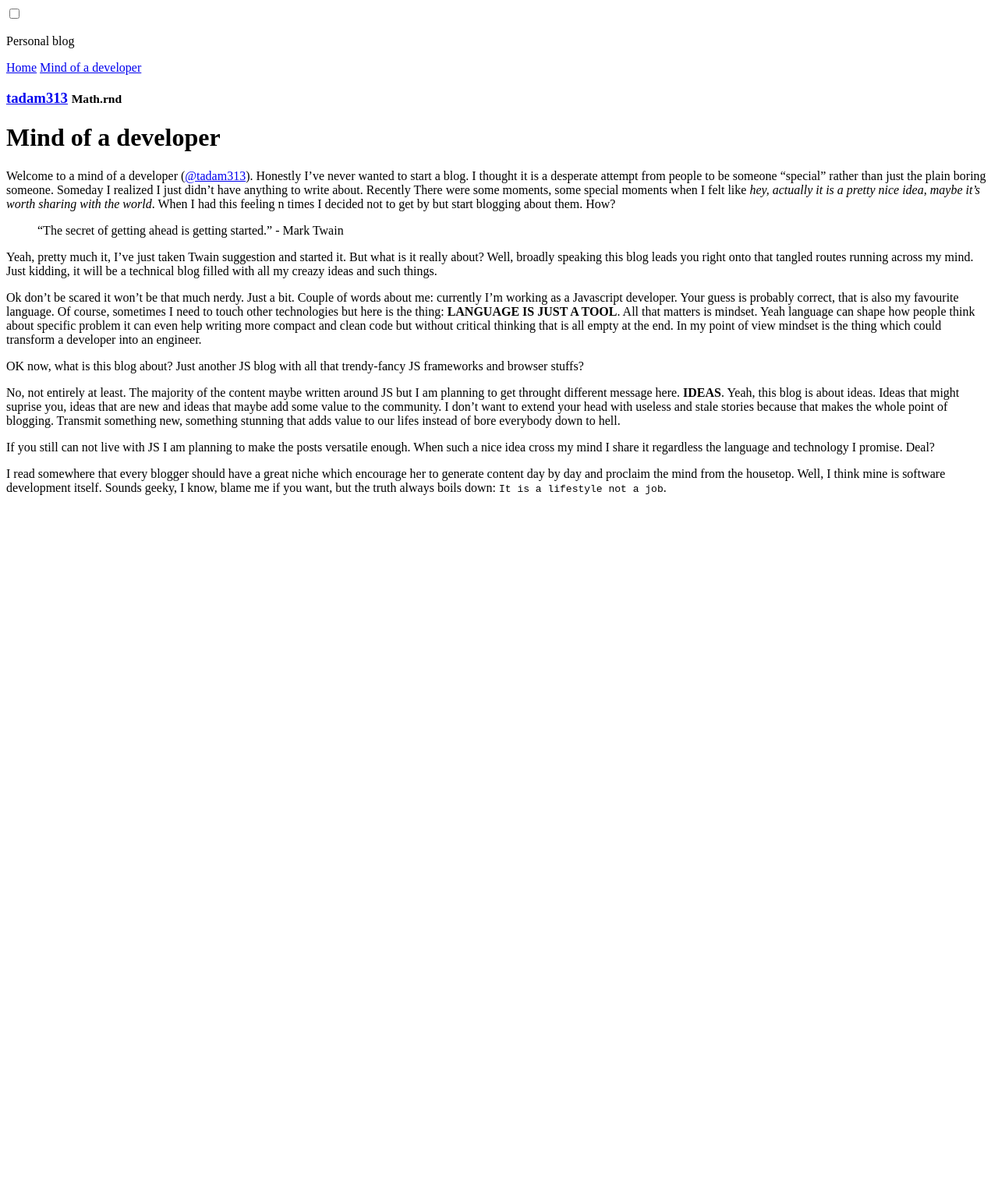
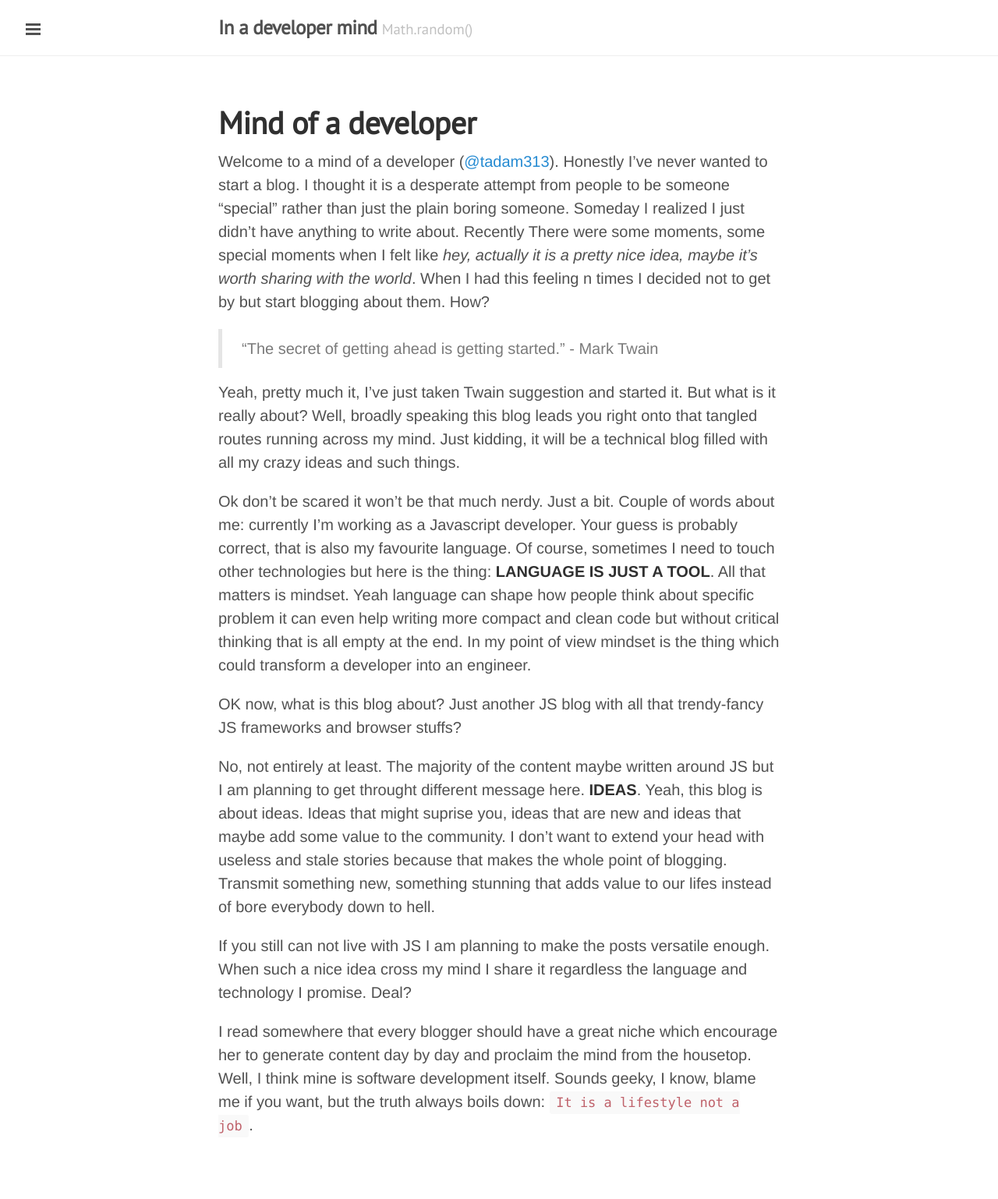
Before and after one commit to tadam313/blog, a Jekyll site: the page built from src/about.md, in a window 1280 px wide. Shown: the whole page at 78% size. Built offline with Jekyll 4.4.1, drawn with Linux system fonts in a browser that asks for light colours; Markdown is read by kramdown in place of the engine named in the settings; before the commit the page ends 900 px from its top, so only the background shows below that.

```diff
--- a/_config.yml
+++ b/_config.yml
@@ -1,19 +1,23 @@
 # Title, decription, tagline and URL for your site
 # Can be used in your theme by calling 'site.title' and so on
-title: tadam313
+title: In a developer mind
 description: Personal blog
-tagline: Math.rnd
+tagline: Math.random()
 
 # Used so Jekyll outputs the site correctly so Gulp can do what it wants
 source: src
 destination: site
 
+sass:
+  sass_dir: assets/stylesheets/scss
+  style: compressed
+
 # Same as the title etc for your site but can instead be
 # called by using 'site.author.name' and so on
 author:
-  name: Adam
+  name: tadam313
   email: adam.pelle.peter@gmail.com
-  bio: Enthusiastic and eager developer
+  bio: Enthusiastic and eager developer and musician
   twitter: 'https://twitter.com/tadam313'
   facebook: 'http://facebook.com/tadam313'
 
--- a/src/_includes/head.html
+++ b/src/_includes/head.html
@@ -13,15 +13,9 @@
     {% endif %}
   </title>
 
-  <!-- CSS -->
-  <!-- build:css /assets/stylesheets/main.min.css -->
-  <link rel="stylesheet" href="/assets/stylesheets/main.css">
-  <!-- endbuild -->
+
+  <link rel="stylesheet" href="/assets/stylesheets/{{ 'main' if page.id.nil? || page.id.empty? else page.id }}.css">
   <link rel="stylesheet" href="http://fonts.googleapis.com/css?family=PT+Serif:400,400italic,700|PT+Sans:400">
-
-  <!-- JS -->
-  <!-- build:js /assets/javascript/all.min.js -->
-  <!-- endbuild -->
 
   <!-- Icons -->
   <link rel="apple-touch-icon-precomposed" sizes="144x144" href="/assets/images/touch/apple-touch-icon-144-precomposed.png">
--- a/src/about.md
+++ b/src/about.md
@@ -1,14 +1,14 @@
 ---
+id: about
 layout: page
-id: about
 title: Mind of a developer
 ---
 
-Welcome to a mind of a developer ([@tadam313](http://twitter.com/tadam313 target="_blank")). Honestly I've never wanted to start a blog. I thought it is a desperate attempt from people to be someone "special" rather than just the plain boring someone. Someday I realized I just didn't have anything to write about. Recently There were some moments, some special moments when I felt like *hey, actually it is a pretty nice idea, maybe it's worth sharing with the world*. When I had this feeling n times I decided not to get by but start blogging about them. How?
+Welcome to a mind of a developer ([@tadam313](http://twitter.com/tadam313)). Honestly I've never wanted to start a blog. I thought it is a desperate attempt from people to be someone "special" rather than just the plain boring someone. Someday I realized I just didn't have anything to write about. Recently There were some moments, some special moments when I felt like *hey, actually it is a pretty nice idea, maybe it's worth sharing with the world*. When I had this feeling n times I decided not to get by but start blogging about them. How?
 
 > "The secret of getting ahead is getting started." - Mark Twain
 
-Yeah, pretty much it, I've just taken Twain suggestion and started it. But what is it really about? Well, broadly speaking this blog leads you right onto that tangled routes running across my mind. Just kidding, it will be a technical blog filled with all my creazy ideas and such things.
+Yeah, pretty much it, I've just taken Twain suggestion and started it. But what is it really about? Well, broadly speaking this blog leads you right onto that tangled routes running across my mind. Just kidding, it will be a technical blog filled with all my crazy ideas and such things.
 
 
 Ok don't be scared it won't be that much nerdy. Just a bit. Couple of words about me: currently I'm working as a Javascript developer. Your guess is probably correct, that is also my favourite language. Of course, sometimes I need to touch other technologies but here is the thing: **LANGUAGE IS JUST A TOOL**. All that matters is mindset. Yeah language can shape how people think about specific problem it can even help writing more compact and clean code but without critical thinking that is all empty at the end. In my point of view mindset is the thing which could transform a developer into an engineer.
--- a/src/assets/scss/main.scss
+++ b/src/assets/stylesheets/about.scss
@@ -1,10 +1,11 @@
-/*
-The main SCSS file for everything, yep
-*/
+---
+# Stylesheet for about page
+---
+@charset "utf-8";
 
+@import "lanyon";
 @import "poole";
 @import "syntax";
-@import "lanyon";
 
 #about {
   img {
--- /dev/null
+++ b/src/assets/stylesheets/main.scss
@@ -0,0 +1,8 @@
+---
+# Stylesheet for posts
+---
+@charset "utf-8";
+
+@import "lanyon";
+@import "poole";
+@import "syntax";
```
Also changed, not shown: README.md (+1 -0 lines), gulpfile.js (deleted, +0 -129 lines), package.json (deleted, +0 -35 lines), src/assets/stylesheets/scss/_lanyon.scss (renamed from src/assets/scss/lanyon.scss), src/assets/stylesheets/scss/_poole.scss (renamed from src/assets/scss/poole.scss), src/assets/stylesheets/scss/_syntax.scss (renamed from src/assets/scss/syntax.scss), 3 other files.
